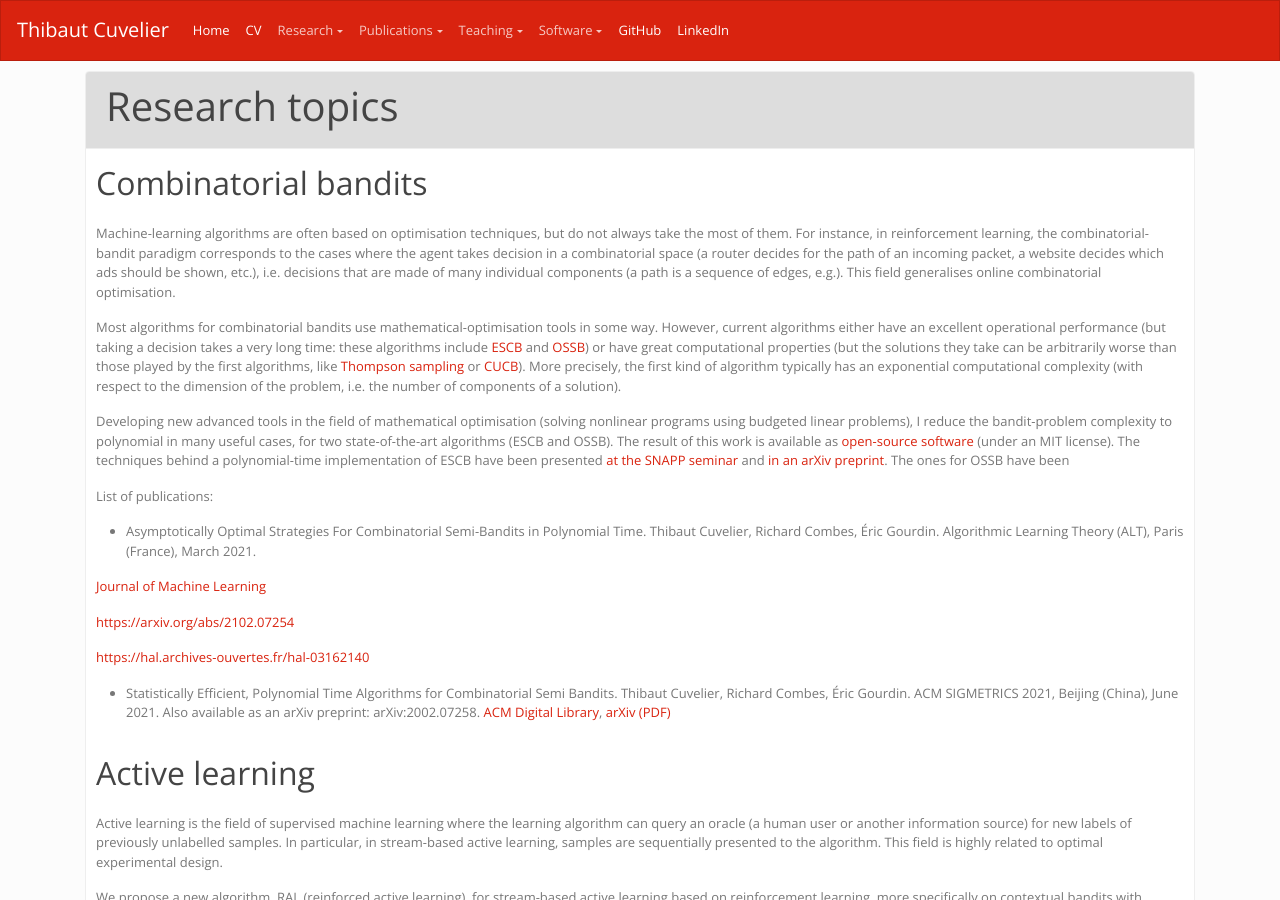
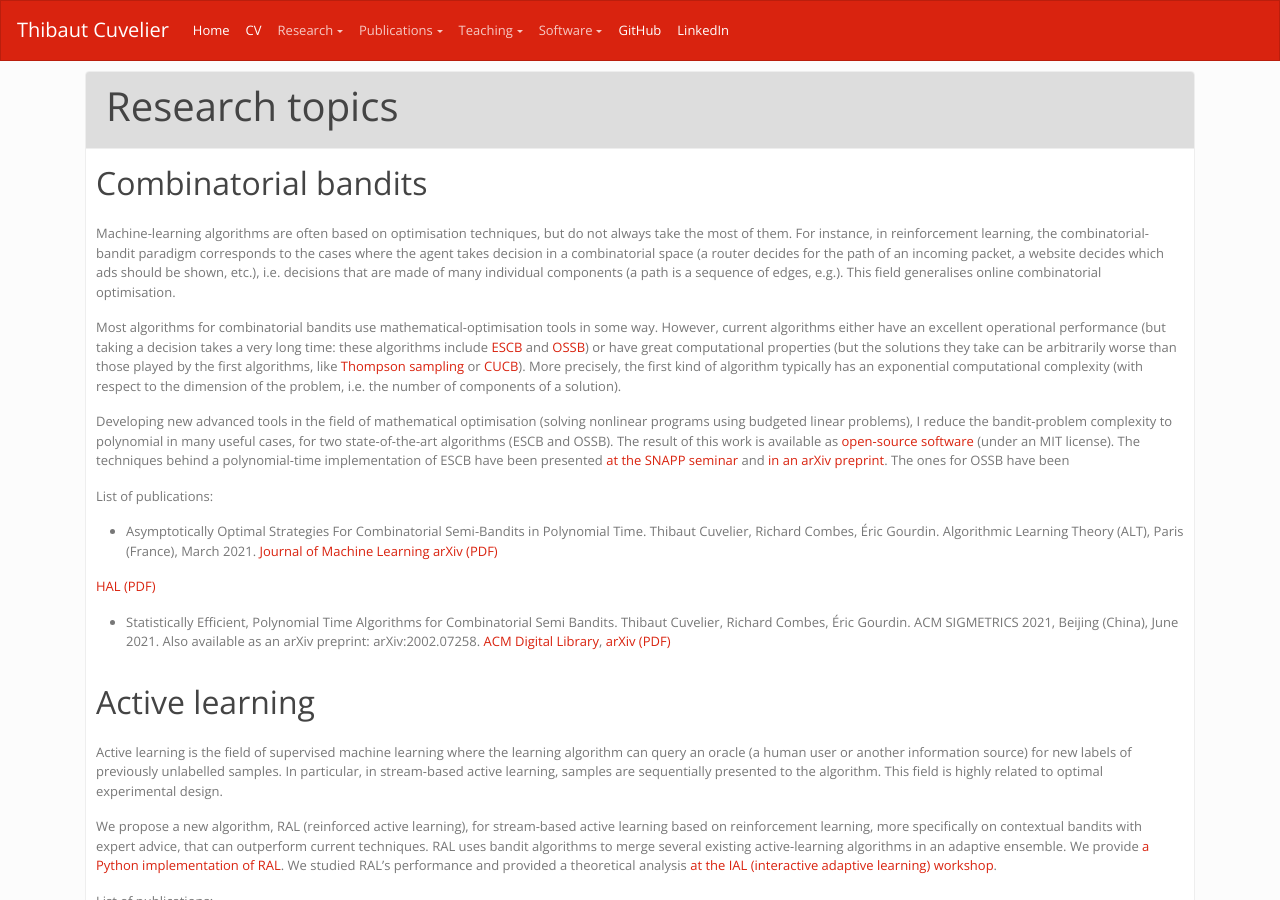
Before and after one commit to dourouc05/dourouc05.github.io, a Jekyll site: the page built from research.md, in a window 1280 px wide and 900 px high. Built offline with Jekyll 4.4.1, drawn with Linux system fonts in a browser that asks for light colours; a script that is not in the unit is left out.

Commit message:
Update reference.md

```diff
--- a/_includes/reference.md
+++ b/_includes/reference.md
@@ -2,18 +2,8 @@
 {{ article.title }}.
 {{ article.authors }}.
 {{ article.venue }}.
-{% if article.venue_link %}
-  [{{article.venue_link.name}}]({{article.venue_link.url}})
-{% endif %}
-{% if article.arxiv %}
-  [https://arxiv.org/abs/{{article.arxiv}}](arXiv (PDF))
-{% endif %}
-{% if article.orbi %}
-  [http://hdl.handle.net/{{article.orbi}}](ORBi (PDF))
-{% endif %}
-{% if article.hal %}
-  [https://hal.archives-ouvertes.fr/{{article.hal}}](HAL (PDF))
-{% endif %}
-{% for link in article.links %}
-  [{{link.url}}]({{link.name}})
-{% endfor %}
+{% if article.venue_link %}[{{article.venue_link.name}}]({{article.venue_link.url}}){% endif %}
+{% if article.arxiv %}[arXiv (PDF)](https://arxiv.org/abs/{{article.arxiv}}){% endif %}
+{% if article.orbi %}[ORBi (PDF)](http://hdl.handle.net/{{article.orbi}}){% endif %}
+{% if article.hal %}[HAL (PDF)](https://hal.archives-ouvertes.fr/{{article.hal}}){% endif %}
+{% for link in article.links %}[{{link.name}}]({{link.url}}){% endfor %}
```
